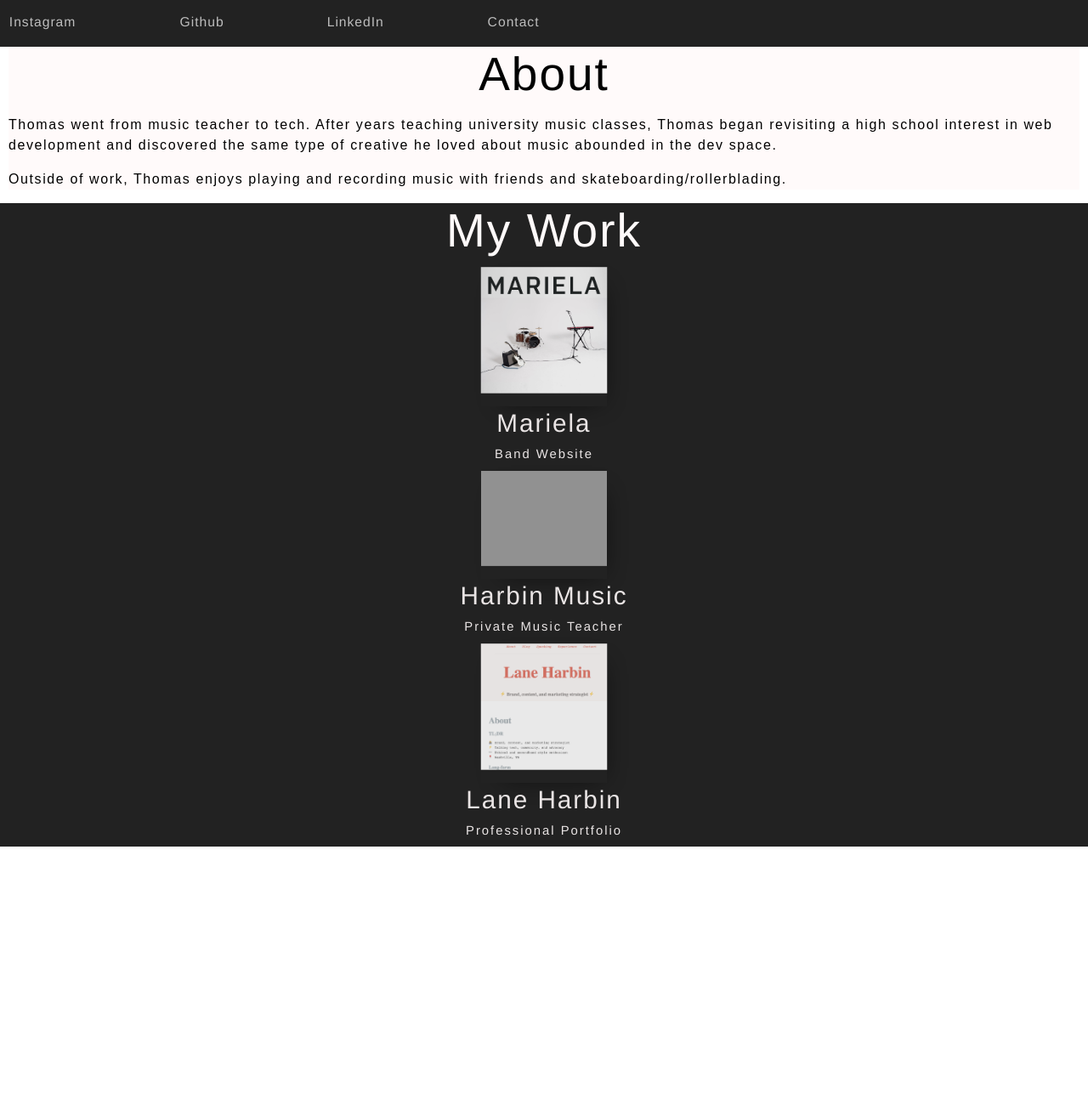
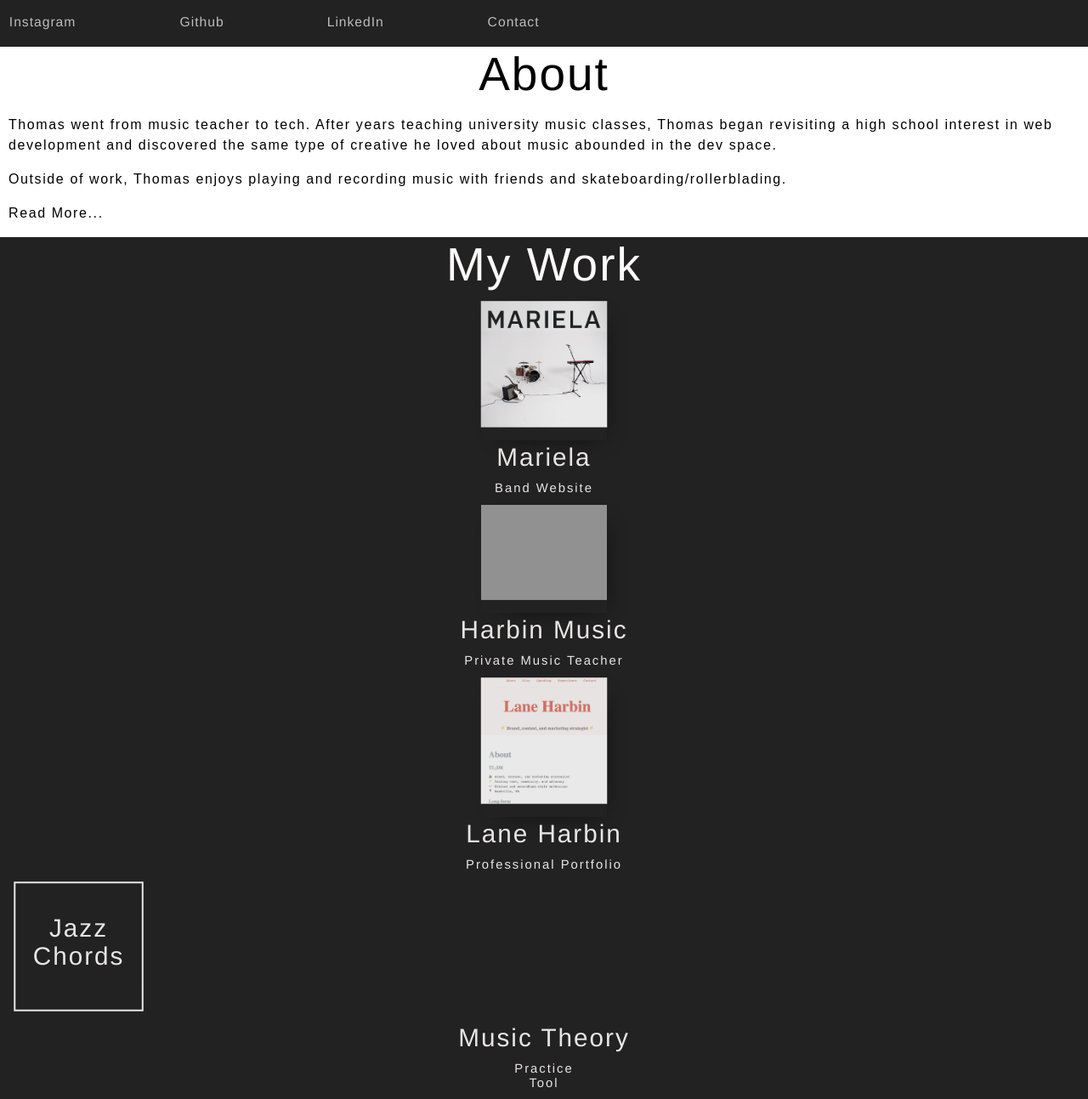
Before and after one commit to rachelhall/thomasharbin, a plain HTML site: page index.html in a window 1280 px wide. Shown: the part 116-1409 px from the top of the page at 85% size. Before the commit the page ends 1112 px from the top, so only its background shows below. Drawn offline with Linux system fonts and the light colour scheme; grey boxes are pictures that could not be loaded.

Commit message:
Add files via upload

```diff
--- a/index.html
+++ b/index.html
@@ -35,6 +35,11 @@
                         <h2 class="content-heading">About</h2>
                         <p>Thomas went from music teacher to tech. After years teaching university music classes, Thomas began revisiting a high school interest in web development and discovered the same type of creative he loved about music abounded in the dev space.</p>
                         <p>Outside of work, Thomas enjoys playing and recording music with friends and skateboarding/rollerblading.</p>
+                        <p class="toggleOpen">Read More...</p>
+
+                        <div class="hidden-paragraph">
+                            <p>Lorem ipsum dolor sit amet, consectetur adipiscing elit, sed do eiusmod tempor incididunt ut labore et dolore magna aliqua. Ut enim ad minim veniam, quis nostrud exercitation ullamco laboris nisi ut aliquip ex ea commodo consequat. Duis aute irure dolor in reprehenderit in voluptate velit esse cillum dolore eu fugiat nulla pariatur.</p>
+                        </div>
                 </div>
             </div>
         </div>
@@ -64,6 +69,13 @@
                                      <h4>Professional Portfolio</h4>
                                  </div>
                             </a>
+                            <a href="Jazz-chords.html"><div class="item">
+                                <div class="jazzChords"><h3>Jazz Chords</h3></div>
+                                <h3>Music Theory</h3>
+                                <h4>Practice<br> Tool</h4>
+
+                            </div></a>
+
 
 
 
@@ -74,3 +86,17 @@
 
     </section>
 </body>
+
+<script>
+const toggleOpen = document.querySelector('.toggleOpen');
+toggleOpen.style.cursor = "pointer"
+const hiddenParagraph = document.querySelector('.hidden-paragraph');
+
+function toggleDisplay(e){
+    console.log("hello");
+    hiddenParagraph.classList.toggle('displayHidden')
+
+
+}
+toggleOpen.addEventListener('click', toggleDisplay)
+</script>
--- a/style.css
+++ b/style.css
@@ -113,7 +113,7 @@ section {
 }
 
 .about {
-    background-color: #FFFAFA;
+
 }
 
 .portfolio {
@@ -132,7 +132,6 @@ section {
 }
 .item {
     padding: 0 50px 0 0;
-    text-align: center;
     margin: 50px 50px 0 0;
     transform: scale(.99);
     transition: all ease .2s;
@@ -155,6 +154,40 @@ section {
     -webkit-box-shadow: 10px 10px 29px -16px rgba(0,0,0,0.75);
 -moz-box-shadow: 10px 10px 29px -16px rgba(0,0,0,0.75);
 box-shadow: 10px 10px 29px -16px rgba(0,0,0,0.75);
+}
+
+.hidden-paragraph  {
+    max-height: 0;
+    transition: all 0.6s ease;
+    overflow: hidden;
+
+}
+
+.displayHidden {
+    max-height: 200px;
+    transition: all 0.6s ease;
+}
+
+.jazzChords {
+    border: 2px solid white;
+    min-width: 150px;
+    max-width: 150px;
+    max-height: 150px;
+    min-height: 150px;
+    padding: 0;
+    display: flex;
+    align-items: center;
+    padding: 0;
+    margin: 0 0 15px 0;
+}
+
+.jazzChords:hover {
+    background-color: rgba(0,0,0,0.75)
+}
+
+.jazzChords h3 {
+    text-align: center;
+    margin: 0;
 }
 
 
```
